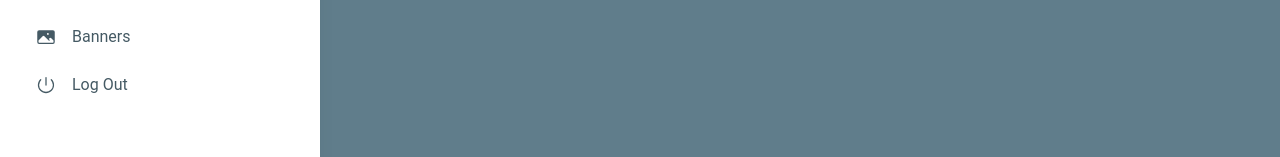
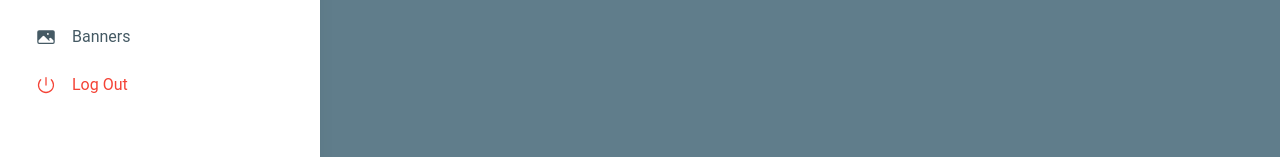
Before and after one commit to AshinrajM/Health-Care-Frontend, a React (Vite) app: page /admin/dashboard in a window 1280 px wide. Shown: the part 269-426 px from the top of the page. Built offline with nearby package versions, Linux system fonts and the light colour scheme.

Commit message:
admin side login and logout

```diff
--- a/src/components/Sidebar/SideBar.jsx
+++ b/src/components/Sidebar/SideBar.jsx
@@ -1,25 +1,35 @@
 import React from 'react'
-import {
-    Card,
-    Typography,
-    List,
-    ListItem,
-    ListItemPrefix,
-    ListItemSuffix,
-    Chip,
-} from "@material-tailwind/react";
-import {
-    PresentationChartBarIcon,
-    ShoppingBagIcon,
-    PowerIcon,
-    PhotoIcon,
-    UserGroupIcon,
-    UsersIcon,
-    BriefcaseIcon
-} from "@heroicons/react/24/solid";
+import { Card, Typography, List, ListItem, ListItemPrefix, ListItemSuffix, } from "@material-tailwind/react";
+import { PresentationChartBarIcon, ShoppingBagIcon, PowerIcon, PhotoIcon, UserGroupIcon, BriefcaseIcon } from "@heroicons/react/24/solid";
+import { useDispatch, useSelector } from 'react-redux';
+import { useNavigate } from 'react-router-dom';
+import { logoutUser } from '../../redux/userSlice';
+
+export default function SideBar() {
+
+    const isAuthenticated = useSelector(state => state.isAuthenticated)
+    const dispatch = useDispatch()
+    const navigate = useNavigate()
 
 
-export default function SideBar() {
+    const handleLogout = async () => {
+        try {
+            const refresh = localStorage.getItem('refresh')
+            console.log("refresh", refresh)
+            if (refresh) {
+                console.log("arrived with refresh")
+                localStorage.removeItem('access')
+                localStorage.removeItem('refresh')
+                dispatch(logoutUser())
+                navigate('/admin/login')
+            } else {
+                console.log("didnt got the refresh token")
+            }
+        } catch (error) {
+            console.log("token not found")
+        }
+    }
+
     return (
         <>
             <Card className="h-[calc(100vh-2rem)] w-full max-w-[20rem] p-4 shadow-xl shadow-blue-gray-900/5" >
@@ -61,11 +71,12 @@ export default function SideBar() {
                         </ListItemPrefix>
                         Banners
                     </ListItem>
-                    <ListItem>
+
+                    <ListItem className='text-red-500 hover:bg-red-200'>
                         <ListItemPrefix>
-                            <PowerIcon className="h-5 w-5" />
+                            <PowerIcon className="h-5 w-5" /> {/* Apply text-red-500 class to the icon */}
                         </ListItemPrefix>
-                        Log Out
+                        <p onClick={handleLogout}>Log Out</p> {/* Apply text-red-500 class to the text */}
                     </ListItem>
                 </List>
             </Card>
--- a/src/pages/admin/AdminHome.jsx
+++ b/src/pages/admin/AdminHome.jsx
@@ -1,6 +1,8 @@
 import React from 'react'
 import SideBar from '../../components/Sidebar/SideBar'
 export default function AdminHome() {
+
+
     return (
         <div className='bg-blue-gray-500'>
             <SideBar />
--- a/src/pages/admin/AdminLogin.jsx
+++ b/src/pages/admin/AdminLogin.jsx
@@ -2,6 +2,9 @@ import { Card, Typography, Input, Button } from '@material-tailwind/react'
 import { useFormik } from 'formik';
 import axios from 'axios';
 import { useNavigate } from 'react-router-dom';
+import { useEffect } from 'react';
+import { useDispatch, useSelector } from 'react-redux';
+import { loginUser } from '../../redux/userSlice';
 
 
 const initialValues = {
@@ -11,7 +14,19 @@ const initialValues = {
 
 export default function AdminLogin() {
 
+  // const isAuthenticated = useSelector(state => state.isAuthenticated)
+
+  const dispatch = useDispatch()
+
   const navigate = useNavigate()
+
+
+  // useEffect(() => {
+  //   if (isAuthenticated) {
+  //     console.log("arrived useEffect")
+  //     navigate('/admin/dashboard');
+  //   }
+  // }, [navigate, isAuthenticated]);
 
   const onSubmit = async (values, actions) => {
     console.log("adminData", values)
@@ -20,12 +35,17 @@ export default function AdminLogin() {
       console.log("Response:", response.data)
 
       if (response.data) {
-        console.log("arrived success")
+        console.log("arrived success", response.data)
 
         if (response.data.role === "superuser") {
-          localStorage.setItem('token', 'response.data');
-          console.log("token", response.data)
+          console.log("arrived superuser")
+          const { access, refresh } = response.data;
+
+          localStorage.setItem('access', access);
+          localStorage.setItem('refresh', refresh);
+          dispatch(loginUser())
           navigate('/admin/dashboard')
+
         } else {
           actions.setErrors({ general: 'Only Admins are allowed' });
         }
--- a/src/pages/user/Signin.jsx
+++ b/src/pages/user/Signin.jsx
@@ -36,7 +36,7 @@ export default function SignIn() {
         if (isAuthenticated) {
             navigate('/')
         }
-    }, [isAuthenticated, navigate])
+    }, [isAuthenticated, navigate]);
 
     const onSubmit = async (values, actions) => {
 
```
